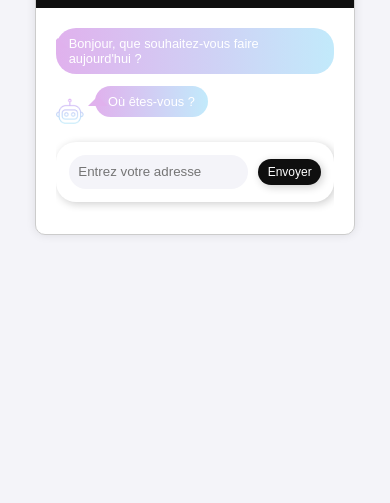
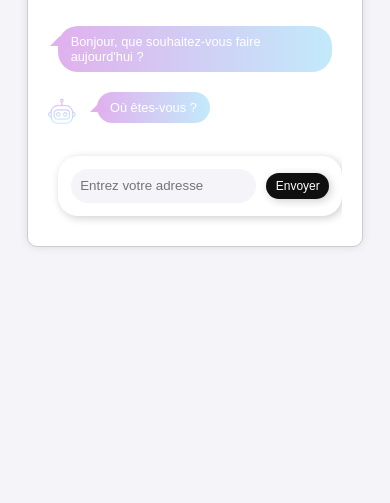
Before and after one commit to Emma-Coco/fAIve_corp, a plain HTML site: page index.html in a window 390 px wide. Shown: the part 341-844 px from the top of the page. Drawn offline with Linux system fonts and the light colour scheme; no server answers.

Commit message:
margin for mobile

```diff
--- a/styles.css
+++ b/styles.css
@@ -95,7 +95,7 @@ body, html {
 /* Chat Bubble Styles */
 .chat-bubble {
     padding: 8px 20px;
-    margin-bottom: 12px;
+    margin: 10px; /* Ajout d'une marge autour des bulles pour éviter les coupures */
     border-radius: 20px;
     background: linear-gradient(90deg, #E0B1ED 0%, #C2EAFB 100%);
     color: white;
@@ -157,18 +157,16 @@ body, html {
     border-bottom: 10px solid #ffffff;
 }
 
-/* Container pour les activités, même style que les bulles de l'utilisateur */
 .user-container {
     background: #ffffff;
     display: flex;
     padding: 10px;
+    margin: 10px; /* Ajout d'une marge autour des bulles des utilisateurs */
     border-radius: 20px;
     align-items: center;
     box-shadow: 2px 2px 8px rgba(15, 15, 15, 0.2); /* Légère ombre */
     align-self: flex-end;
     position: relative;
-    margin-bottom: 12px;
-    margin-right: 5px;
     max-width: 80%;
     word-wrap: break-word; /* Assure le wrapping du texte */
     overflow-wrap: break-word; /* Assure le wrapping du texte */
```
